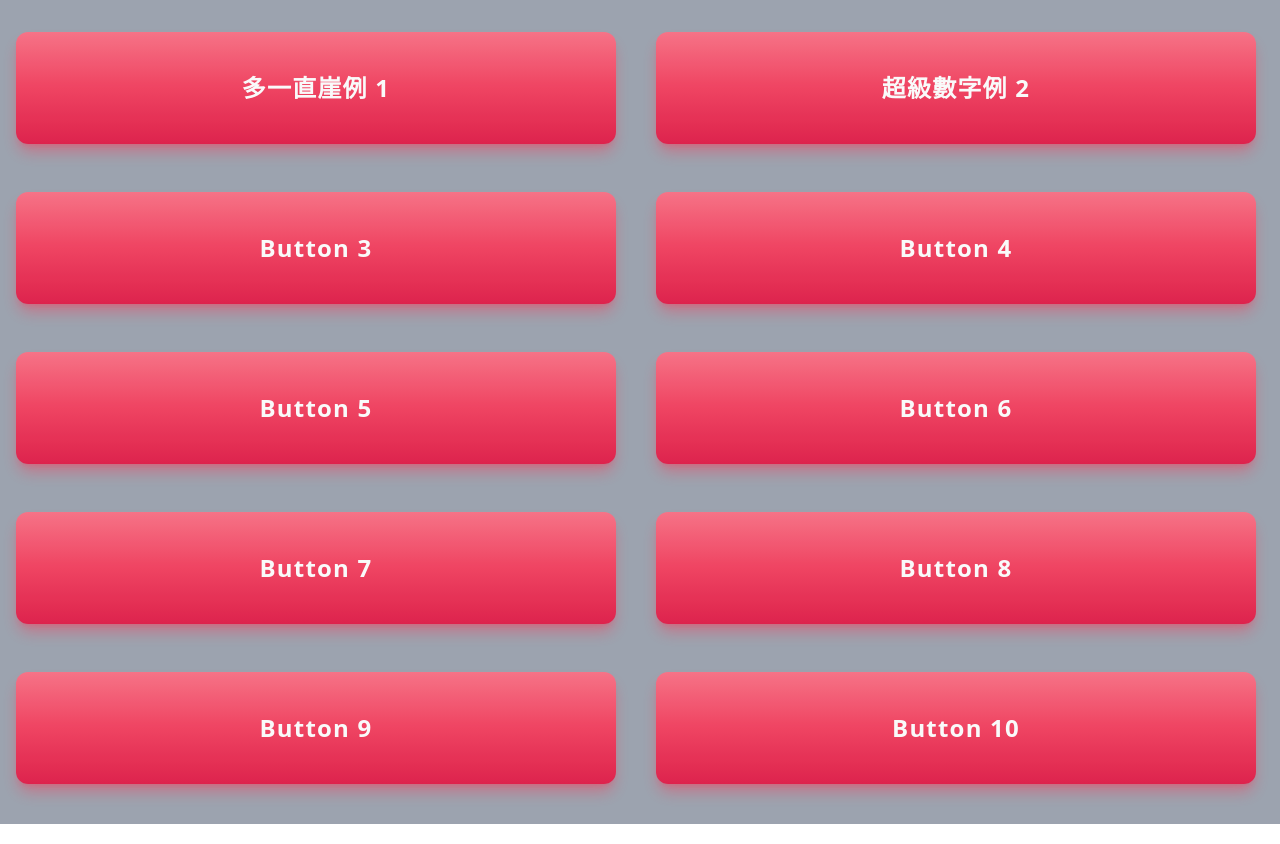
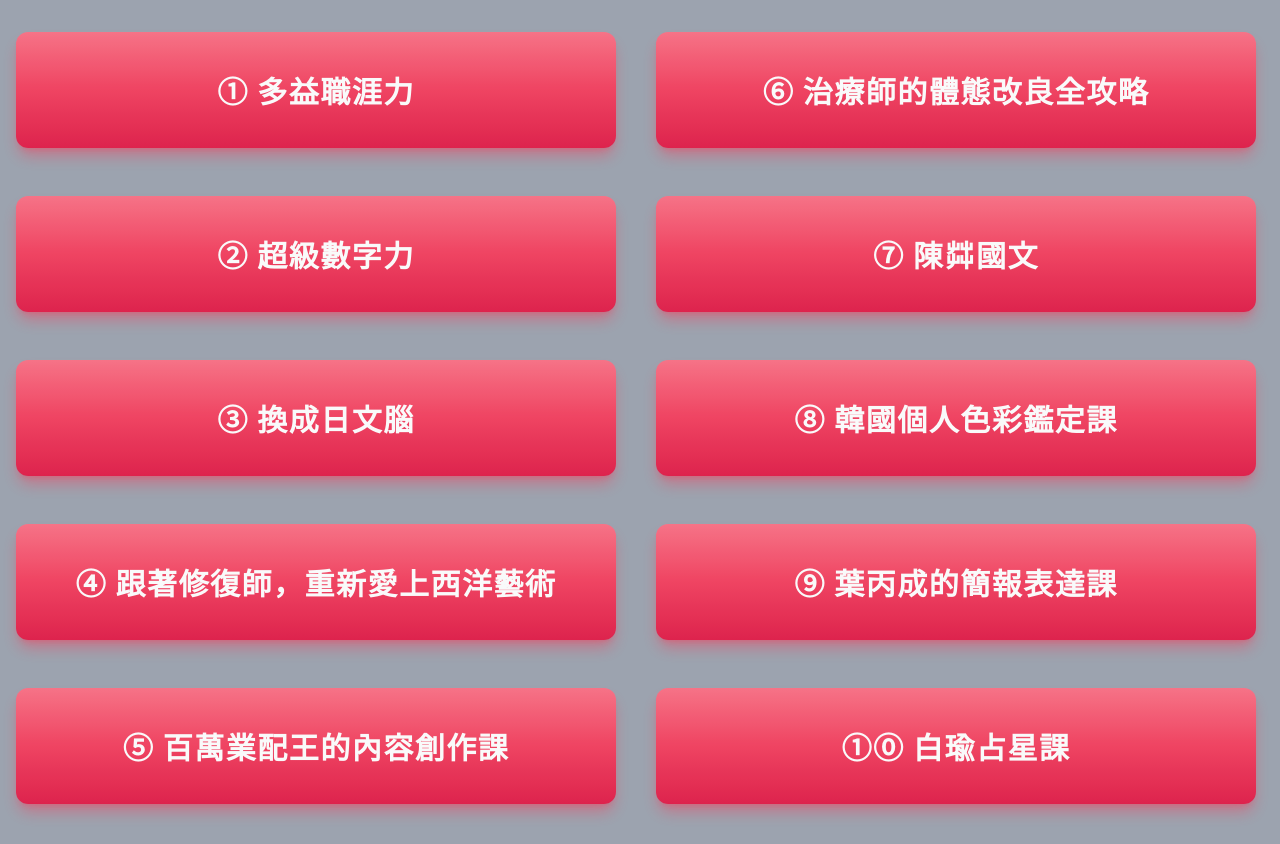
Before and after one commit to judy00/song-guessing, a Nuxt app: page / in a window 1280 px wide. Built offline with nearby package versions, Linux system fonts and the light colour scheme.

Commit message:
feat(category): add category page

```diff
--- /dev/null
+++ b/assets/main.css
@@ -0,0 +1,5 @@
+@import url('https://fonts.googleapis.com/css2?family=Noto+Sans+TC:wght@800&display=swap');
+
+html {
+  font-family: 'Noto Sans TC', sans-serif;
+}
--- a/nuxt.config.ts
+++ b/nuxt.config.ts
@@ -3,5 +3,6 @@
   devtools: { enabled: true },
   modules: [
     "@nuxtjs/tailwindcss"
-  ]
+  ],
+  css: ['~/assets/main.css']
 })
--- /dev/null
+++ b/pages/category/[id].vue
@@ -0,0 +1,29 @@
+<script lang="ts" setup></script>
+
+<template>
+  <div class="bg-gray-400">
+    <NuxtLink :to="{ name: 'index', params: { id: 1 } }">back {{ $route.params.id }}</NuxtLink>
+
+    <div class="container flex justify-center items-center mx-auto py-8 px-40 min-h-screen">
+      <div class="grid gap-x-8 gap-y-10 flex-1">
+        <h1 class="mb-8 text-8xl font-extrabold text-center text-gray-900 dark:text-white">
+          <span class="text-transparent bg-clip-text bg-gradient-to-r to-emerald-200 from-sky-400">多益</span>職涯力
+        </h1>
+        <NuxtLink class="song-btn" :to="{ name: 'category-id', params: { id: 1 } }">⭐ 西洋夜店勁曲 (2010)</NuxtLink>
+        <NuxtLink class="song-btn" :to="{ name: 'category-id', params: { id: 2 } }">⭐⭐ 超級變變變 (2003)</NuxtLink>
+        <NuxtLink class="song-btn" :to="{ name: 'category-id', params: { id: 3 } }">⭐ 女力駕到 (2000)</NuxtLink>
+        <NuxtLink class="song-btn" :to="{ name: 'category-id', params: { id: 4 } }">⭐⭐⭐ 科技執法中 (2013)</NuxtLink>
+      </div>
+    </div>
+  </div>
+</template>
+
+<style>
+.song-btn {
+  @apply text-white bg-gradient-to-b from-teal-400 via-teal-500 to-teal-600 hover:bg-gradient-to-br focus:outline-none focus:ring-teal-300 dark:focus:ring-teal-800 shadow-lg shadow-teal-500/50 dark:shadow-lg dark:shadow-teal-800/80 font-medium rounded-xl text-sm px-5 py-10 text-center text-4xl font-bold tracking-wider me-2 mb-2 opacity-95 transition duration-1000;
+}
+
+.song-btn:hover {
+  @apply transform translate-y-[-5px] translate-x-[-2px] transition duration-500;
+}
+</style>
--- a/pages/index.vue
+++ b/pages/index.vue
@@ -3,21 +3,21 @@
 <template>
   <!-- <div class="bg-cover bg-center h-screen bg-image"> -->
   <div class="bg-gray-400">
-  <div class="container flex justify-center items-center mx-auto py-8 px-4 min-h-screen">
-    <div class="grid grid-cols-2 gap-x-8 gap-y-10 flex-1">
-        <button class="btn">多一直崖例 1</button>
-        <button class="btn">超級數字例 2</button>
-        <button class="btn">Button 3</button>
-        <button class="btn">Button 4</button>
-        <button class="btn">Button 5</button>
-        <button class="btn">Button 6</button>
-        <button class="btn">Button 7</button>
-        <button class="btn">Button 8</button>
-        <button class="btn">Button 9</button>
-        <button class="btn">Button 10</button>
+    <div class="container flex justify-center items-center mx-auto py-8 px-4 min-h-screen">
+      <div class="grid grid-cols-2 gap-x-8 gap-y-10 flex-1">
+        <NuxtLink class="category-btn" :to="{ name: 'category-id', params: { id: 1 } }">① 多益職涯力</NuxtLink>
+        <NuxtLink class="category-btn" :to="{ name: 'category-id', params: { id: 6 } }">⑥ 治療師的體態改良全攻略</NuxtLink>
+        <NuxtLink class="category-btn" :to="{ name: 'category-id', params: { id: 2 } }">② 超級數字力</NuxtLink>
+        <NuxtLink class="category-btn" :to="{ name: 'category-id', params: { id: 7 } }">⑦ 陳茻國文</NuxtLink>
+        <NuxtLink class="category-btn" :to="{ name: 'category-id', params: { id: 3 } }">③ 換成日文腦</NuxtLink>
+        <NuxtLink class="category-btn" :to="{ name: 'category-id', params: { id: 8 } }">⑧ 韓國個人色彩鑑定課</NuxtLink>
+        <NuxtLink class="category-btn" :to="{ name: 'category-id', params: { id: 4 } }">④ 跟著修復師，重新愛上西洋藝術</NuxtLink>
+        <NuxtLink class="category-btn" :to="{ name: 'category-id', params: { id: 9 } }">⑨ 葉丙成的簡報表達課</NuxtLink>
+        <NuxtLink class="category-btn" :to="{ name: 'category-id', params: { id: 5 } }">⑤ 百萬業配王的內容創作課</NuxtLink>
+        <NuxtLink class="category-btn" :to="{ name: 'category-id', params: { id: 10 } }">①⓪ 白瑜占星課</NuxtLink>
+      </div>
     </div>
   </div>
-</div>
 </template>
 
 <style>
@@ -27,11 +27,11 @@
   /* background-image: url('https://cdn.dribbble.com/userupload/8296196/file/original-a6cac059754f74ddba4c79d3a142cf74.jpg?resize=1024x768'); */
 }
 
-.btn {
-  @apply text-white bg-gradient-to-b from-rose-400 via-rose-500 to-rose-600 hover:bg-gradient-to-br focus:outline-none focus:ring-rose-300 dark:focus:ring-rose-800 shadow-lg shadow-rose-500/50 dark:shadow-lg dark:shadow-rose-800/80 font-medium rounded-xl text-sm px-5 py-10 text-center text-2xl font-bold tracking-wider me-2 mb-2 opacity-95 transition duration-1000;
+.category-btn {
+  @apply text-white bg-gradient-to-b from-rose-400 via-rose-500 to-rose-600 hover:bg-gradient-to-br focus:outline-none focus:ring-rose-300 dark:focus:ring-rose-800 shadow-lg shadow-rose-500/50 dark:shadow-lg dark:shadow-rose-800/80 rounded-xl text-sm px-5 py-10 text-center text-3xl font-semibold tracking-wider me-2 mb-2 opacity-95 transition duration-1000;
 }
 
-.btn:hover {
+.category-btn:hover {
   @apply transform translate-y-[-5px] translate-x-[-2px] transition duration-500;
 }
 </style>
```
